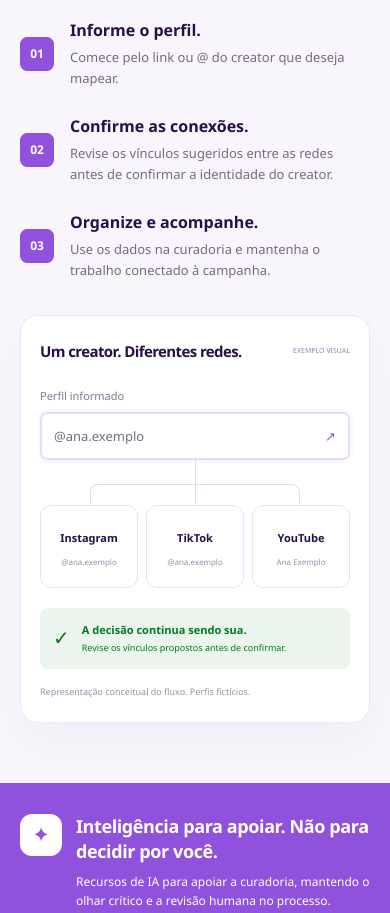
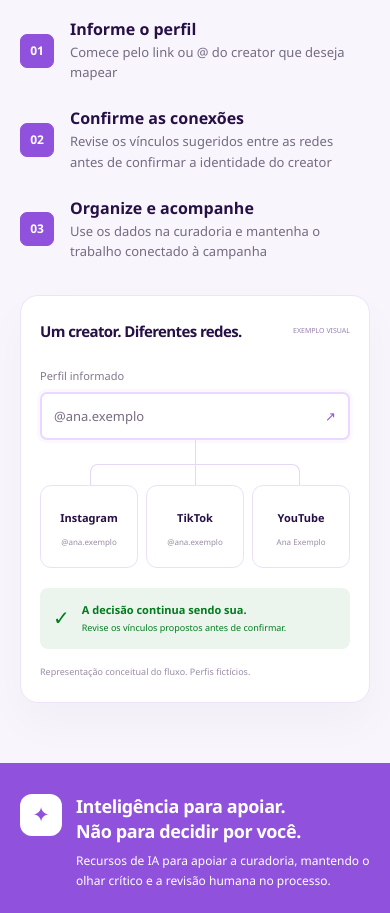
Before and after one commit to Grape-Time/site-oficial, a website: page index.html in a window 390 px wide. Shown: the part 2560-3473 px from the top of the page. Drawn offline with Linux system fonts and the light colour scheme.

Commit message:
Ajusta títulos, trechos e CSS do passo/IA

```diff
--- a/index.html
+++ b/index.html
@@ -129,13 +129,30 @@
           <p class="section-intro">A familiaridade do Google Sheets com uma camada de automação para o trabalho de curadoria.</p>
           <!-- #Lista de passos (01, 02, 03) -->
           <ol class="steps">
-            <!-- #Passo 01: Informe o perfil -->
-            <li><span class="step-number">01</span><div><h3>Informe o perfil.</h3><p>Comece pelo link ou @ do creator que deseja mapear.</p></div></li>
-            <!-- #Passo 02: Confirme as conexões -->
-            <li><span class="step-number">02</span><div><h3>Confirme as conexões.</h3><p>Revise os vínculos sugeridos entre as redes antes de confirmar a identidade do creator.</p></div></li>
-            <!-- #Passo 03: Organize e acompanhe -->
-            <li><span class="step-number">03</span><div><h3>Organize e acompanhe.</h3><p>Use os dados na curadoria e mantenha o trabalho conectado à campanha.</p></div></li>
-          </ol>
+  <li>
+    <span class="step-number">01</span>
+    <div>
+      <h3>Informe o perfil</h3>
+      <p>Comece pelo link ou @ do creator que deseja mapear</p>
+    </div>
+  </li>
+
+  <li>
+    <span class="step-number">02</span>
+    <div>
+      <h3>Confirme as conexões</h3>
+      <p>Revise os vínculos sugeridos entre as redes antes de confirmar a identidade do creator</p>
+    </div>
+  </li>
+
+  <li>
+    <span class="step-number">03</span>
+    <div>
+      <h3>Organize e acompanhe</h3>
+      <p>Use os dados na curadoria e mantenha o trabalho conectado à campanha</p>
+    </div>
+  </li>
+</ol>
         </div>
         <!-- #Card ilustrativo de conexões de um creator -->
         <div class="connection-card">
@@ -158,7 +175,10 @@
 
     <!-- #Faixa de apoio da IA (ai-strip) -->
     <section class="ai-strip" aria-label="Inteligência artificial na curadoria">
-      <div class="container ai-inner"><span class="sparkle" aria-hidden="true">✦</span><div><h2>Inteligência para apoiar. Não para decidir por você.</h2><p>Recursos de IA para apoiar a curadoria, mantendo o olhar crítico e a revisão humana no processo.</p></div><span class="ai-plan">A partir do Professional</span></div>
+      <div class="container ai-inner"><span class="sparkle" aria-hidden="true">✦</span><div><h2>
+  Inteligência para apoiar.
+  <span class="ai-mobile-line">Não para decidir por você.</span>
+</h2><p>Recursos de IA para apoiar a curadoria, mantendo o olhar crítico e a revisão humana no processo.</p></div><span class="ai-plan">A partir do Professional</span></div>
     </section>
 
     <!-- #Seção Planos e preços (id=planos) -->
@@ -562,5 +582,34 @@
   }
 </style>
 
+<style>
+  .ai-strip .ai-mobile-line {
+    display: inline;
+  }
+
+  @media (max-width: 640px) {
+    /* Aproxima o título da descrição em cada passo */
+    #como-funciona .steps li > div {
+      gap: 0;
+    }
+
+    #como-funciona .steps h3 {
+      min-height: 0;
+      margin: 0;
+      line-height: 1.25;
+    }
+
+    #como-funciona .steps p {
+      margin: 3px 0 0;
+      line-height: 1.55;
+    }
+
+    /* Quebra antes de “Não” somente no celular */
+    .ai-strip .ai-mobile-line {
+      display: block;
+    }
+  }
+</style>
+
 </body>
 </html>
```
